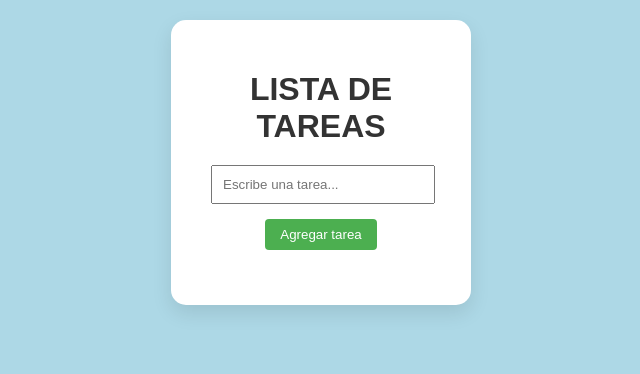
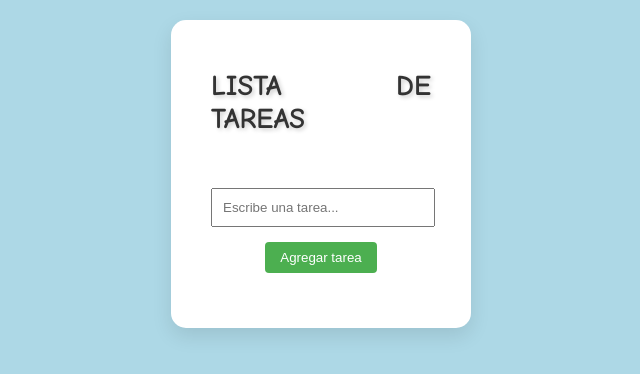
Before and after one commit to Tony-CPVE/Tony, a plain HTML site: page subidadenota.html in a window 1280 px wide. Shown: the whole page, without its empty margins (319-959 px from the left). Drawn offline with Linux system fonts and the light colour scheme.

Commit message:
Update subidadenota.html

```diff
--- a/subidadenota.html
+++ b/subidadenota.html
@@ -22,6 +22,17 @@
         h1 {
             margin-bottom: 20px;
             color: #333;
+            font-family: 'Comic Sans MS', 'Comic Sans', cursive, sans-serif;
+            font-size: 1.8em;
+            text-shadow: 2px 2px 4px rgba(0, 0, 0, 0.2);
+            text-align: justify;
+            display: block;
+            position: relative;
+        }
+        h1::after {
+            content: "";
+            display: inline-block;
+            width: 100%;
         }
         input {
             padding: 10px;
```
